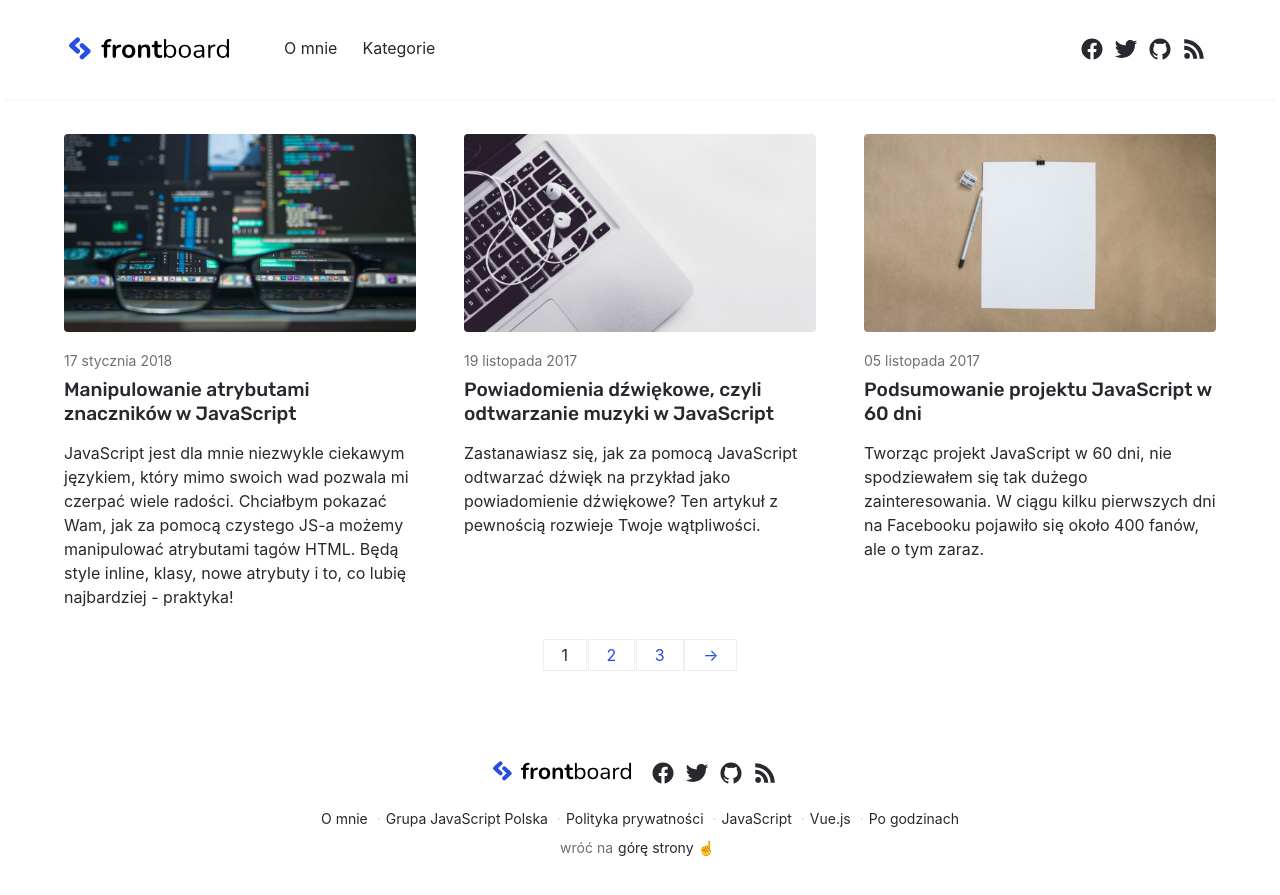
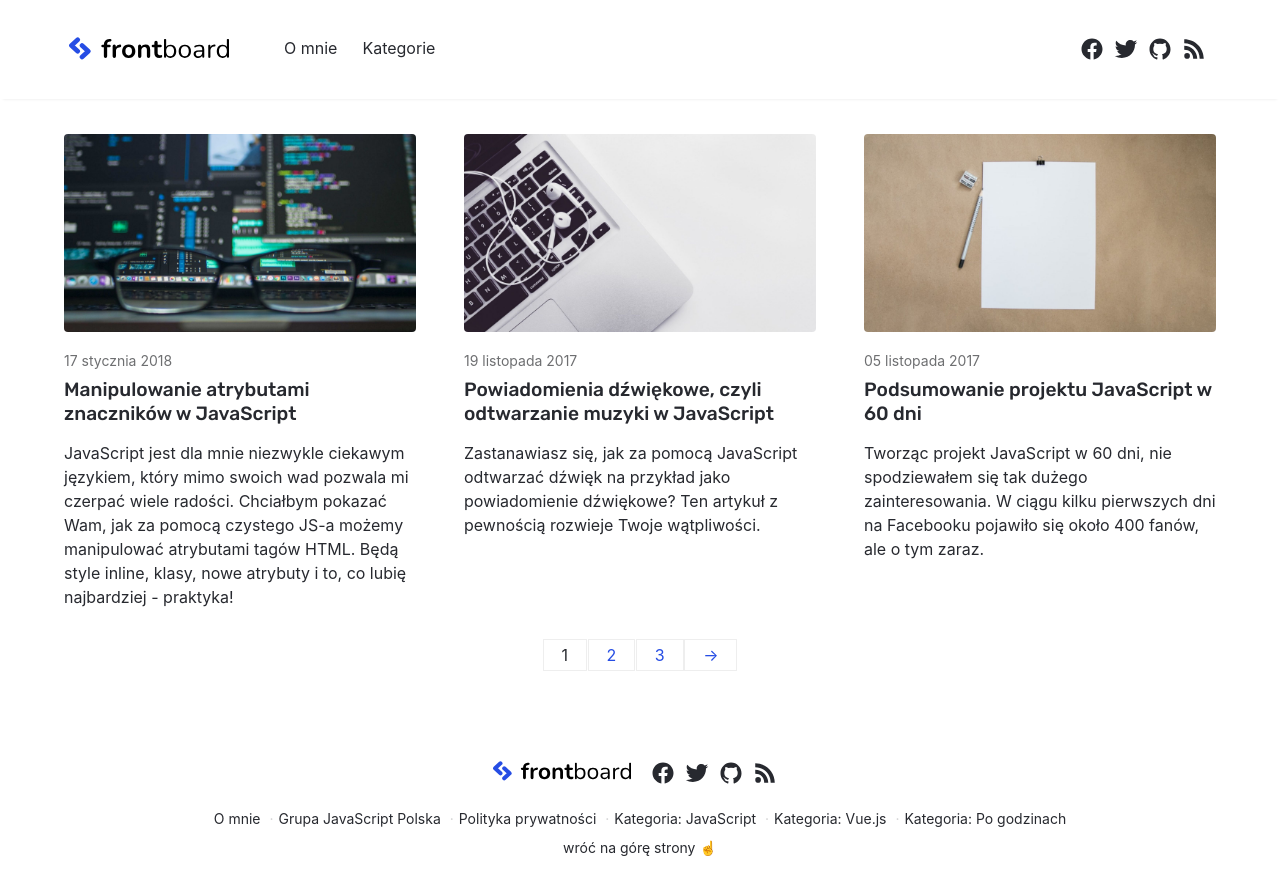
Before and after one commit to frontboard/blog, a Jekyll site: the page built from index.html, in a window 1280 px wide and 900 px high, scrolled down 1109 px. Shown: the top 895 px of the window. Built offline with Jekyll 4.4.1, drawn with Linux system fonts in a browser that asks for light colours; the list of posts is cut into pages by our own code; comment, search, counter and statistics services are not loaded.

Commit message:
improve accessibility

```diff
--- a/_includes/footer.html
+++ b/_includes/footer.html
@@ -1,7 +1,7 @@
 <footer class="footer container">
   <div class="footer__socials">
     <a href="/">
-      <img src="/assets/logo.svg" class="footer__logo">
+      <img src="/assets/logo.svg" class="footer__logo" alt="Logo Frontboard">
     </a>
 
     {%- include social.html -%}
@@ -18,17 +18,17 @@
       <a href="/polityka-prywatnosci" class="footer__link">Polityka prywatności</a>
     </li>
     <li class="footer__item">
-      <a href="/kategorie#javascript" class="footer__link" title="Posty z kategorii JavaScript">JavaScript</a>
+      <a href="/kategorie#javascript" class="footer__link">Kategoria: JavaScript</a>
     </li>
     <li class="footer__item">
-      <a href="/kategorie#vue" class="footer__link" title="Posty z kategorii Vue.js">Vue.js</a>
+      <a href="/kategorie#vue" class="footer__link">Kategoria: Vue.js</a>
     </li>
     <li class="footer__item">
-      <a href="/kategorie#inne" class="footer__link" title="Posty z kategorii Po godzinach">Po godzinach</a>
+      <a href="/kategorie#inne" class="footer__link">Kategoria: Po godzinach</a>
     </li>
   </ul>
 
-  <p class="footer__p">wróć na<a href="#" class="footer__link">górę strony ☝</a></p>
+  <p class="footer__p"><a href="#" class="footer__link" role="button">wróć na górę strony <span aria-hidden="true">☝</span></a></p>
 </footer>
 
 <script id="dsq-count-scr" src="//jsw60dni.disqus.com/count.js" async></script>
--- a/_includes/header.html
+++ b/_includes/header.html
@@ -6,8 +6,8 @@
     <div class="flex mobile__flexwrap">
       <div class="flex flex__spaced mobile__fullwidth">
         <h1 class="header__title">
-          <a class="header__link" rel="author" href="{{ '/' | relative_url }}">
-            <img src="/assets/logo.svg" class="header__logo">
+          <a class="header__link" href="{{ '/' | relative_url }}">
+            <img src="/assets/logo.svg" class="header__logo" alt="Logo Frontboard">
           </a>
         </h1>
 
--- a/_includes/social.html
+++ b/_includes/social.html
@@ -1,21 +1,21 @@
 <ul class="social__links flex">
   <li class="social__item">
-    <a href="https://facebook.com/{{ site.facebook_username }}" class="social__link">
-      <svg xmlns="http://www.w3.org/2000/svg" class="social__icon" viewBox="0 0 512 512"><title>Logo Facebook</title><path d="M480 257.35c0-123.7-100.3-224-224-224s-224 100.3-224 224c0 111.8 81.9 204.47 189 221.29V322.12h-56.89v-64.77H221V208c0-56.13 33.45-87.16 84.61-87.16 24.51 0 50.15 4.38 50.15 4.38v55.13H327.5c-27.81 0-36.51 17.26-36.51 35v42h62.12l-9.92 64.77H291v156.54c107.1-16.81 189-109.48 189-221.31z" fill-rule="evenodd"/></svg>
+    <a href="https://facebook.com/{{ site.facebook_username }}" class="social__link" title="Strona bloga na Facebooku">
+      <svg xmlns="http://www.w3.org/2000/svg" class="social__icon" viewBox="0 0 512 512"><path d="M480 257.35c0-123.7-100.3-224-224-224s-224 100.3-224 224c0 111.8 81.9 204.47 189 221.29V322.12h-56.89v-64.77H221V208c0-56.13 33.45-87.16 84.61-87.16 24.51 0 50.15 4.38 50.15 4.38v55.13H327.5c-27.81 0-36.51 17.26-36.51 35v42h62.12l-9.92 64.77H291v156.54c107.1-16.81 189-109.48 189-221.31z" fill-rule="evenodd"/></svg>
     </a>
   </li>
   <li class="social__item">
-    <a href="https://twitter.com/{{ site.twitter_username }}" class="social__link">
-      <svg xmlns="http://www.w3.org/2000/svg" class="social__icon" viewBox="0 0 512 512"><title>Logo Twitter</title><path d="M496 109.5a201.8 201.8 0 01-56.55 15.3 97.51 97.51 0 0043.33-53.6 197.74 197.74 0 01-62.56 23.5A99.14 99.14 0 00348.31 64c-54.42 0-98.46 43.4-98.46 96.9a93.21 93.21 0 002.54 22.1 280.7 280.7 0 01-203-101.3A95.69 95.69 0 0036 130.4c0 33.6 17.53 63.3 44 80.7A97.5 97.5 0 0135.22 199v1.2c0 47 34 86.1 79 95a100.76 100.76 0 01-25.94 3.4 94.38 94.38 0 01-18.51-1.8c12.51 38.5 48.92 66.5 92.05 67.3A199.59 199.59 0 0139.5 405.6a203 203 0 01-23.5-1.4A278.68 278.68 0 00166.74 448c181.36 0 280.44-147.7 280.44-275.8 0-4.2-.11-8.4-.31-12.5A198.48 198.48 0 00496 109.5z"/></svg>
+    <a href="https://twitter.com/{{ site.twitter_username }}" class="social__link" title="Konto bloga na Twitterze">
+      <svg xmlns="http://www.w3.org/2000/svg" class="social__icon" viewBox="0 0 512 512"><path d="M496 109.5a201.8 201.8 0 01-56.55 15.3 97.51 97.51 0 0043.33-53.6 197.74 197.74 0 01-62.56 23.5A99.14 99.14 0 00348.31 64c-54.42 0-98.46 43.4-98.46 96.9a93.21 93.21 0 002.54 22.1 280.7 280.7 0 01-203-101.3A95.69 95.69 0 0036 130.4c0 33.6 17.53 63.3 44 80.7A97.5 97.5 0 0135.22 199v1.2c0 47 34 86.1 79 95a100.76 100.76 0 01-25.94 3.4 94.38 94.38 0 01-18.51-1.8c12.51 38.5 48.92 66.5 92.05 67.3A199.59 199.59 0 0139.5 405.6a203 203 0 01-23.5-1.4A278.68 278.68 0 00166.74 448c181.36 0 280.44-147.7 280.44-275.8 0-4.2-.11-8.4-.31-12.5A198.48 198.48 0 00496 109.5z"/></svg>
     </a>
   </li>
   <li class="social__item">
-    <a href="https://github.com/{{ site.github_username }}" class="social__link">
-      <svg xmlns="http://www.w3.org/2000/svg" class="social__icon" viewBox="0 0 512 512"><title>Logo Github</title><path d="M256 32C132.3 32 32 134.9 32 261.7c0 101.5 64.2 187.5 153.2 217.9a17.56 17.56 0 003.8.4c8.3 0 11.5-6.1 11.5-11.4 0-5.5-.2-19.9-.3-39.1a102.4 102.4 0 01-22.6 2.7c-43.1 0-52.9-33.5-52.9-33.5-10.2-26.5-24.9-33.6-24.9-33.6-19.5-13.7-.1-14.1 1.4-14.1h.1c22.5 2 34.3 23.8 34.3 23.8 11.2 19.6 26.2 25.1 39.6 25.1a63 63 0 0025.6-6c2-14.8 7.8-24.9 14.2-30.7-49.7-5.8-102-25.5-102-113.5 0-25.1 8.7-45.6 23-61.6-2.3-5.8-10-29.2 2.2-60.8a18.64 18.64 0 015-.5c8.1 0 26.4 3.1 56.6 24.1a208.21 208.21 0 01112.2 0c30.2-21 48.5-24.1 56.6-24.1a18.64 18.64 0 015 .5c12.2 31.6 4.5 55 2.2 60.8 14.3 16.1 23 36.6 23 61.6 0 88.2-52.4 107.6-102.3 113.3 8 7.1 15.2 21.1 15.2 42.5 0 30.7-.3 55.5-.3 63 0 5.4 3.1 11.5 11.4 11.5a19.35 19.35 0 004-.4C415.9 449.2 480 363.1 480 261.7 480 134.9 379.7 32 256 32z"/></svg>
+    <a href="https://github.com/{{ site.github_username }}" class="social__link" title="Konto bloga na GitHubie">
+      <svg xmlns="http://www.w3.org/2000/svg" class="social__icon" viewBox="0 0 512 512"><path d="M256 32C132.3 32 32 134.9 32 261.7c0 101.5 64.2 187.5 153.2 217.9a17.56 17.56 0 003.8.4c8.3 0 11.5-6.1 11.5-11.4 0-5.5-.2-19.9-.3-39.1a102.4 102.4 0 01-22.6 2.7c-43.1 0-52.9-33.5-52.9-33.5-10.2-26.5-24.9-33.6-24.9-33.6-19.5-13.7-.1-14.1 1.4-14.1h.1c22.5 2 34.3 23.8 34.3 23.8 11.2 19.6 26.2 25.1 39.6 25.1a63 63 0 0025.6-6c2-14.8 7.8-24.9 14.2-30.7-49.7-5.8-102-25.5-102-113.5 0-25.1 8.7-45.6 23-61.6-2.3-5.8-10-29.2 2.2-60.8a18.64 18.64 0 015-.5c8.1 0 26.4 3.1 56.6 24.1a208.21 208.21 0 01112.2 0c30.2-21 48.5-24.1 56.6-24.1a18.64 18.64 0 015 .5c12.2 31.6 4.5 55 2.2 60.8 14.3 16.1 23 36.6 23 61.6 0 88.2-52.4 107.6-102.3 113.3 8 7.1 15.2 21.1 15.2 42.5 0 30.7-.3 55.5-.3 63 0 5.4 3.1 11.5 11.4 11.5a19.35 19.35 0 004-.4C415.9 449.2 480 363.1 480 261.7 480 134.9 379.7 32 256 32z"/></svg>
     </a>
   </li>
   <li class="social__item">
-    <a href="/feed.xml" class="social__link">
-      <svg xmlns="http://www.w3.org/2000/svg" class="social__icon" viewBox="0 0 512 512"><title>Logo Rss</title><path d="M108.56 342.78a60.34 60.34 0 1060.56 60.44 60.63 60.63 0 00-60.56-60.44z"/><path d="M48 186.67v86.55c52 0 101.94 15.39 138.67 52.11s52 86.56 52 138.67h86.66c0-151.56-125.66-277.33-277.33-277.33z"/><path d="M48 48v86.56c185.25 0 329.22 144.08 329.22 329.44H464C464 234.66 277.67 48 48 48z"/></svg>    </a>
+    <a href="/feed.xml" class="social__link" title="Subskrybuj RSS">
+      <svg xmlns="http://www.w3.org/2000/svg" class="social__icon" viewBox="0 0 512 512"><path d="M108.56 342.78a60.34 60.34 0 1060.56 60.44 60.63 60.63 0 00-60.56-60.44z"/><path d="M48 186.67v86.55c52 0 101.94 15.39 138.67 52.11s52 86.56 52 138.67h86.66c0-151.56-125.66-277.33-277.33-277.33z"/><path d="M48 48v86.56c185.25 0 329.22 144.08 329.22 329.44H464C464 234.66 277.67 48 48 48z"/></svg>    </a>
   </li>
 </ul>
--- a/_layouts/home.html
+++ b/_layouts/home.html
@@ -15,7 +15,7 @@
   {% if paginator.total_pages > 1 %}
   <div class="pagination">
     {% if paginator.previous_page %}
-      <a href="{{ paginator.previous_page_path | prepend: site.baseurl | replace: '//', '/' }}" class="pagination__page">←</a>
+      <a href="{{ paginator.previous_page_path | prepend: site.baseurl | replace: '//', '/' }}" class="pagination__page" title="Powrót do poprzedniej strony">←</a>
     {% endif %}
 
     {% for page in (1..paginator.total_pages) %}
@@ -24,12 +24,12 @@
       {% elsif page == 1 %}
         <a href="/" class="pagination__page pagination__page-link">{{ page }}</a>
       {% else %}
-        <a href="{{ site.paginate_path | prepend: site.baseurl | replace: '//', '/' | replace: ':num', page }}" class="pagination__page pagination__page-link">{{ page }}</a>
+        <a href="{{ site.paginate_path | prepend: site.baseurl | replace: '//', '/' | replace: ':num', page }}" class="pagination__page pagination__page-link" title="Przejdź do strony {{ page }}">{{ page }}</a>
       {% endif %}
     {% endfor %}
 
     {% if paginator.next_page %}
-      <a href="{{ paginator.next_page_path | prepend: site.baseurl | replace: '//', '/' }}" class="pagination__page">→</a>
+      <a href="{{ paginator.next_page_path | prepend: site.baseurl | replace: '//', '/' }}" class="pagination__page" title="Następna strona">→</a>
     {% endif %}
   </div>
   {% endif %}
```
